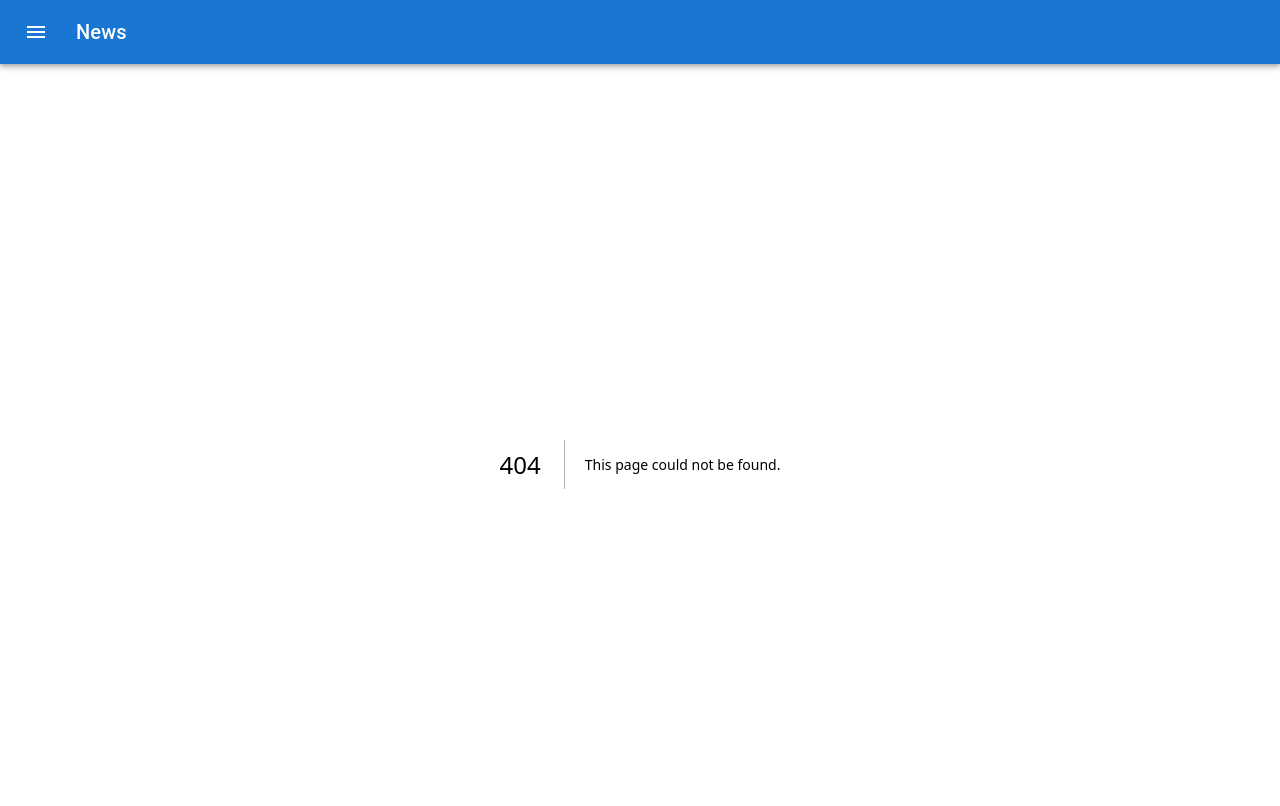
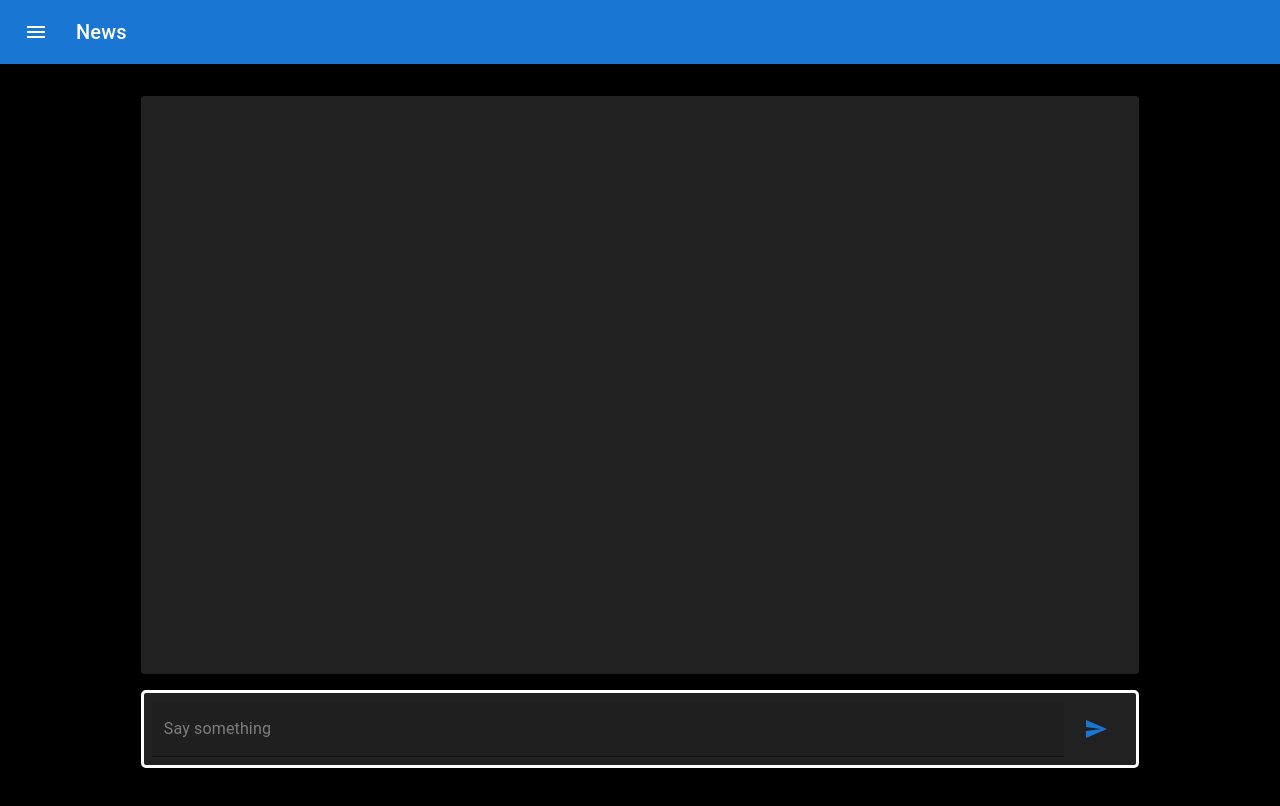
Before and after one commit to ittrainec240813/pcb_defect_detect_frontend, a Next.js app: page /rag in a window 1280 px wide. Before the commit this address had no page. Shown: the top 806 px of the page. Built offline with nearby package versions, Linux system fonts and the light colour scheme.

Commit message:
add rag chat

```diff
--- /dev/null
+++ b/app/rag/page.tsx
@@ -0,0 +1,47 @@
+"use client"
+
+import axios from "axios";
+import styled from "@emotion/styled";
+import ChatInput from "@/components/ChatInput";
+import ChatView from "@/components/ChatView";
+import { ChatLog } from "@/interfaces/ChatInterface";
+import { useState } from "react";
+
+const StyledContainer = styled.div({
+  display: "flex",
+  flexDirection: "column",
+  alignItems: "center",
+  justifyContent: "end",
+  width: "100%",
+  height: "90vh",
+  padding: "1rem"
+});
+
+export default function Chat() {
+  const [chatLogs, setChatLogs] = useState<ChatLog[]>([]);
+
+  const handleChatLogUpdate = (newChatLog: ChatLog) => {
+    setChatLogs(oldChatLog => [...oldChatLog, newChatLog]);
+  }
+
+  const onChatSend = async(newChatLog: ChatLog) => {
+    handleChatLogUpdate(newChatLog);
+
+    await axios.post(`${process.env.NEXT_PUBLIC_BACKEND_URL}/rag`, {
+      query: newChatLog.content
+    }).then(res => {
+      handleChatLogUpdate({from: "Bot", content: res.data.answer});
+    })
+    .catch(err => {
+      console.log(err);
+    });
+
+  }
+
+  return (
+    <StyledContainer>
+      <ChatView ChatLogs={chatLogs} />
+      <ChatInput onSendMessage={onChatSend} />
+    </StyledContainer>
+  )
+}
--- a/components/ChatView.tsx
+++ b/components/ChatView.tsx
@@ -9,6 +9,7 @@ import {
 import React from "react";
 import { Person, SmartToy } from "@mui/icons-material";
 import { ChatLog } from "@/interfaces/ChatInterface";
+import Markdown from "react-markdown";
 
 interface ChatViewProps {
   ChatLogs: ChatLog[];
@@ -42,7 +43,9 @@ const ChatView: React.FC<ChatViewProps> = ({ ChatLogs }) => {
           />
           <CardContent>
             <Typography>
-              {chatLog.content}
+              <Markdown>
+                {chatLog.content}
+              </Markdown>
             </Typography>
           </CardContent>
         </Card>
--- a/components/MainDrawer.tsx
+++ b/components/MainDrawer.tsx
@@ -41,7 +41,7 @@ const MainDrawer:React.FC<MainDrawerProps> = ({ open, onSetDrawer }) => {
     {
       title: "Chat",
       icon: <ChatIcon sx={{color: "white", mr: "1px"}} />,
-      route: "/chat"
+      route: "/rag"
     }
   ]
 
@@ -58,9 +58,7 @@ const MainDrawer:React.FC<MainDrawerProps> = ({ open, onSetDrawer }) => {
         flexShrink: 0,
         '& .MuiDrawer-paper': {
           width: "20%",
-
           bgcolor: "#1d1d1d"
-          // boxSizing: 'border-box',
         },
       }}
       variant="persistent"
--- a/package.json
+++ b/package.json
@@ -16,7 +16,8 @@
     "axios": "^1.7.7",
     "next": "14.2.15",
     "react": "^18",
-    "react-dom": "^18"
+    "react-dom": "^18",
+    "react-markdown": "^9.0.1"
   },
   "devDependencies": {
     "@types/node": "^20",
```
Also changed, not shown: 1 other file (tests, documents, lock files or other folders).
